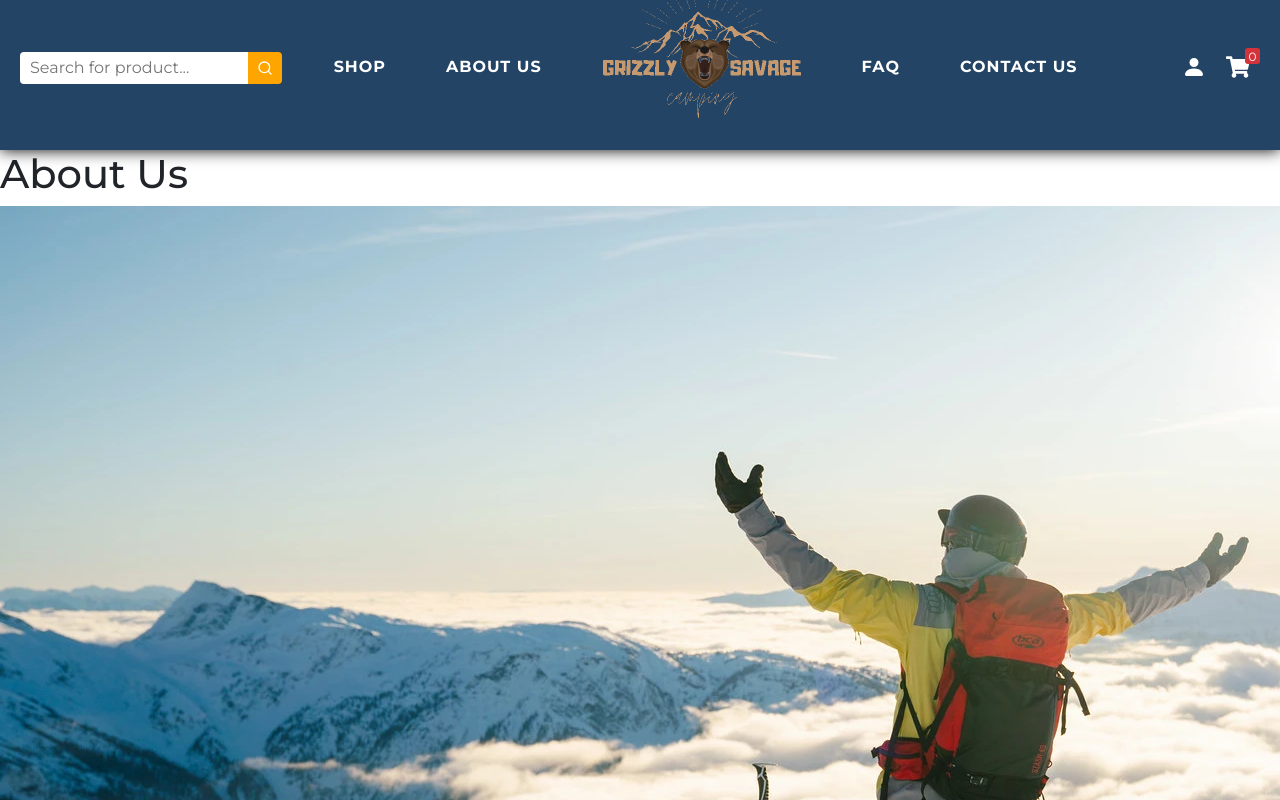
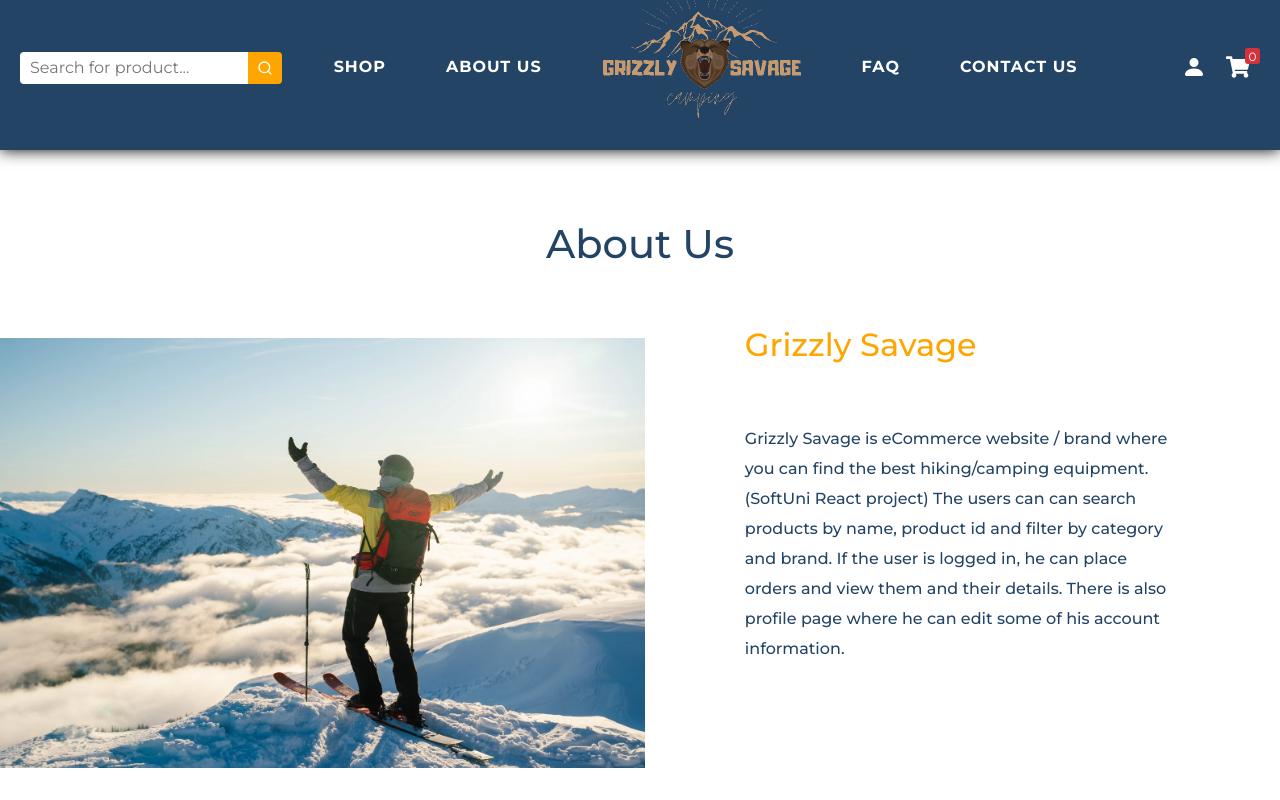
Before and after one commit to manovDev/Grizzly-Savage-Softuni, a React (Create React App) app in the folder client/: page /about-us in a window 1280 px wide. Shown: the top 800 px of the page. Built offline with nearby package versions, Linux system fonts and the light colour scheme; no server answers.

Commit message:
Style AboutUs component
#78

```diff
--- a/client/src/components/AboutUs/AboutUs.scss
+++ b/client/src/components/AboutUs/AboutUs.scss
@@ -1,2 +1,44 @@
 .about-us-wrapper {
+    width: 100%;
+    max-width: 1440px;
+    margin-top: 70px;
+    display: flex;
+    flex-flow: wrap column;
+    align-items: center;
+
+    h1 {
+        color: #234465;
+    }
+
+    .about-us-content {
+        display: flex;
+        justify-content: space-around;
+        align-items: center;
+        margin-top: 50px;
+        width: 100%;
+
+        .about-us-image-wrapper {
+            img {
+                width: 100%;
+            }
+        }
+
+        .about-us-info-wrapper {
+            display: flex;
+            flex-flow: wrap column;
+            width: 100%;
+            padding: 0px 100px 100px 100px;
+
+            h2 {
+                margin-bottom: 60px;
+                color: orange;
+            }
+
+            p {
+                line-height: 30px;
+                color: #234465;
+                font-weight: 500;
+            }
+        }
+    }
 }
```
